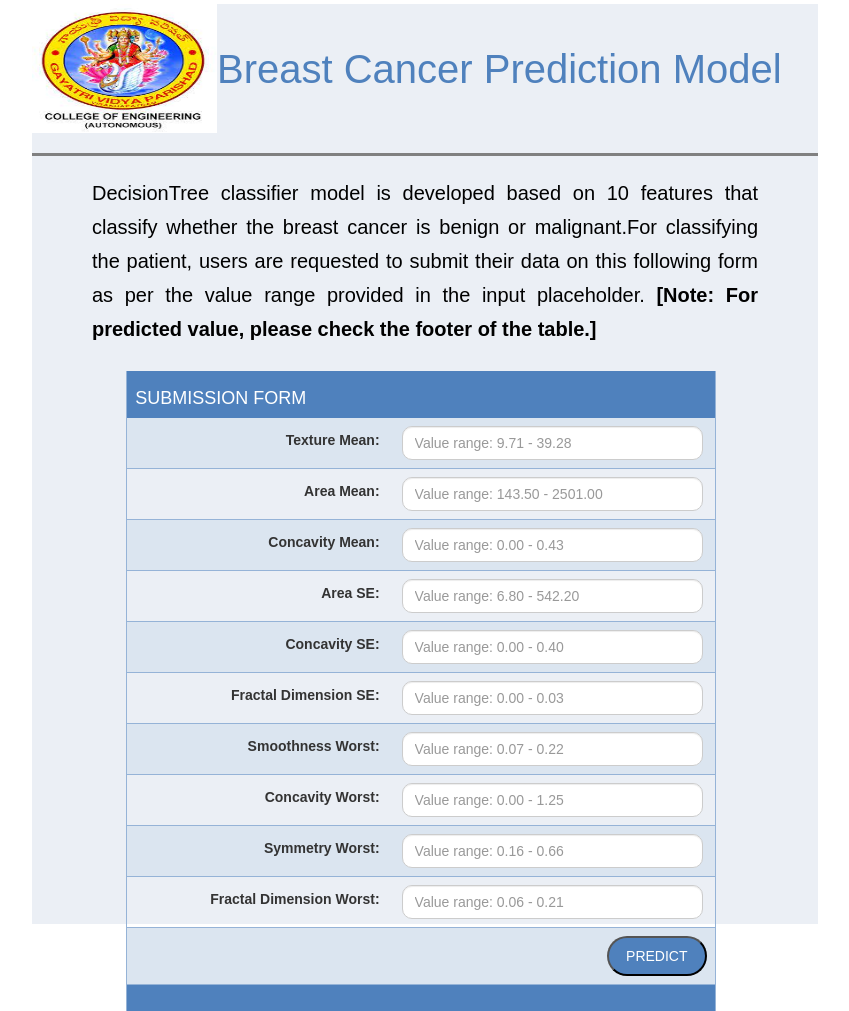
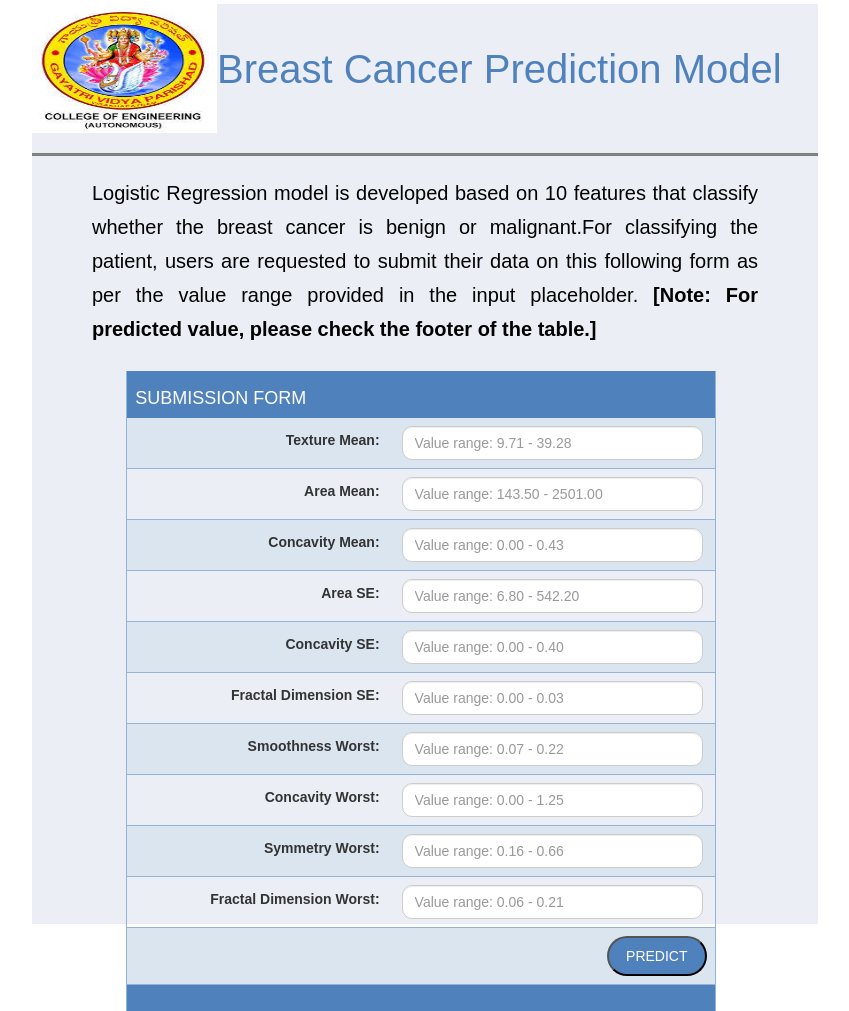
Before and after one commit to sravanthivelagala/main, a Flask app: page / in a window 1280 px wide. Shown: the whole page, without its empty margins (215-1064 px from the left). Run offline with Flask 2, Linux system fonts and the light colour scheme; parts of the project's set-up code (start-up, migrations or seed data) failed here and were passed over; some libraries are stand-ins or nearby versions; some web fonts are replaced.

Commit message:
Update index.html

```diff
--- a/templates/index.html
+++ b/templates/index.html
@@ -28,7 +28,7 @@
           </tr>
         </table>
         <hr style="height:3px;border-width:0;color:gray;background-color:gray">
-        <p>DecisionTree classifier model is developed based on 10 features that classify whether the breast cancer is benign or malignant.For classifying the patient, users are requested to submit their data on this following form as per the value range provided in the input placeholder.
+        <p>Logistic Regression model is developed based on 10 features that classify whether the breast cancer is benign or malignant.For classifying the patient, users are requested to submit their data on this following form as per the value range provided in the input placeholder.
         <b>[Note: For predicted value, please check the footer of the table.]</b></p>
         <table class="t1">
         <form class="form-horizontal" action="{{ url_for('predict')}}" method="post">
```
